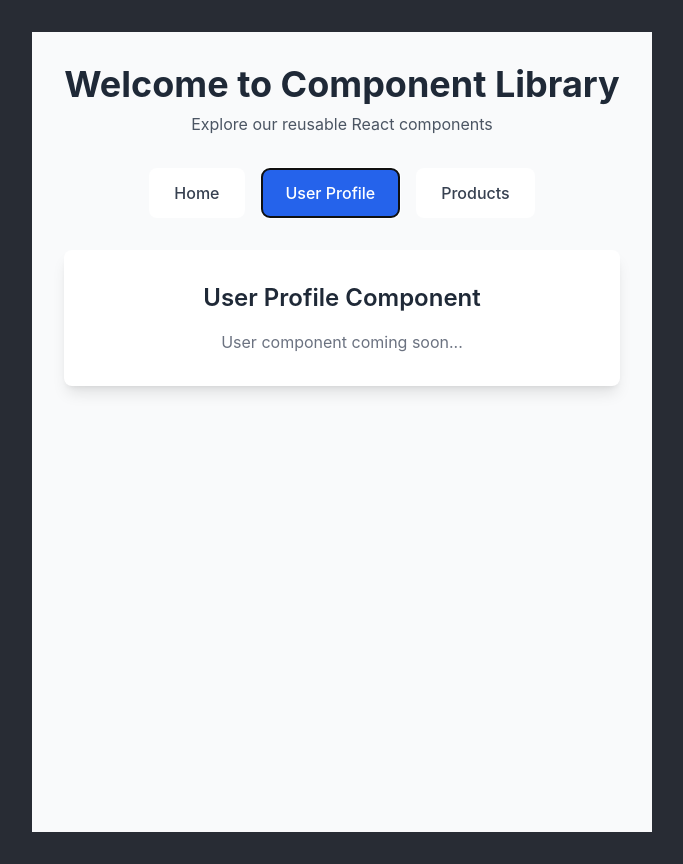
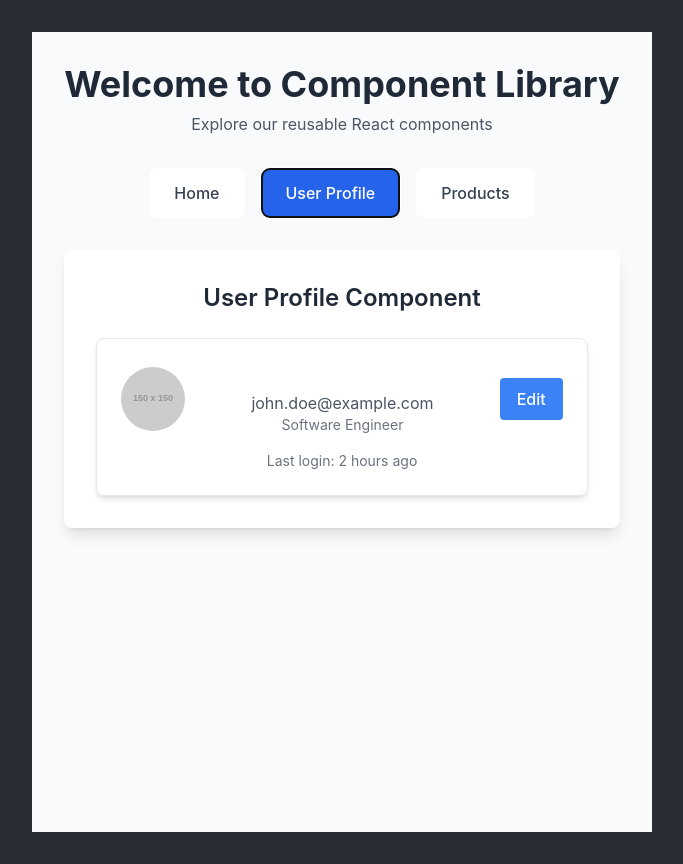
Before and after one commit to ervinbani/component-library, a React (Vite) app: page / in a window 1280 px wide. Both pictures are taken after a click on the button "User Profile". Shown: the whole page, without its empty margins (298-981 px from the left). Built offline with nearby package versions, Linux system fonts and the light colour scheme.

Commit message:
Enhance App component with UserProfileCard and ProductDisplay, adding alert functionality for user and product actions

```diff
--- a/src/App.tsx
+++ b/src/App.tsx
@@ -1,10 +1,34 @@
 import { useState } from "react";
 import "./App.css";
+import { UserProfileCard } from "./components/UserProfileCard/UserProfileCard";
+import { ProductDisplay } from "./components/ProductDisplay/ProductDisplay";
+import { AlertBox } from "./components/AlertBox/AlertBox";
+import type { User, Product } from "./types/index";
 
 type View = "home" | "user" | "product";
 
 function App() {
   const [currentView, setCurrentView] = useState<View>("home");
+  const [showUserAlert, setShowUserAlert] = useState(false);
+  const [showProductAlert, setShowProductAlert] = useState(false);
+
+  // Sample data
+  const user: User = {
+    id: "1",
+    name: "John Doe",
+    email: "john.doe@example.com",
+    role: "Software Engineer",
+    avatarUrl: "https://via.placeholder.com/150",
+  };
+
+  const product: Product = {
+    id: "1",
+    name: "Wireless Headphones",
+    price: 199.99,
+    description: "High-quality wireless headphones with noise cancellation.",
+    imageUrl: "https://via.placeholder.com/400x300",
+    inStock: true,
+  };
 
   return (
     <div className="min-h-screen bg-gray-50 p-8">
@@ -69,21 +93,71 @@ function App() {
 
           {currentView === "user" && (
             <div>
-              <h2 className="text-2xl font-semibold text-gray-800 mb-4">
+              <h2 className="text-2xl font-semibold text-gray-800 mb-6">
                 User Profile Component
               </h2>
-              {/* User component will be added in next step */}
-              <p className="text-gray-500">User component coming soon...</p>
+
+              {showUserAlert && (
+                <div className="mb-6">
+                  <AlertBox
+                    type="success"
+                    message="User profile updated successfully!"
+                    onClose={() => setShowUserAlert(false)}
+                  >
+                    <p className="text-sm mt-2">All changes have been saved.</p>
+                  </AlertBox>
+                </div>
+              )}
+
+              <UserProfileCard
+                user={user}
+                showEmail={true}
+                showRole={true}
+                onEdit={(userId) => {
+                  setShowUserAlert(true);
+                  alert(`Editing user ${userId}`);
+                }}
+              >
+                <div className="text-sm text-gray-500">
+                  Last login: 2 hours ago
+                </div>
+              </UserProfileCard>
             </div>
           )}
 
           {currentView === "product" && (
             <div>
-              <h2 className="text-2xl font-semibold text-gray-800 mb-4">
+              <h2 className="text-2xl font-semibold text-gray-800 mb-6">
                 Product Display Component
               </h2>
-              {/* Product component will be added in next step */}
-              <p className="text-gray-500">Product component coming soon...</p>
+
+              {showProductAlert && (
+                <div className="mb-6">
+                  <AlertBox
+                    type="success"
+                    message="Product added to cart successfully!"
+                    onClose={() => setShowProductAlert(false)}
+                  >
+                    <p className="text-sm mt-2">
+                      Continue shopping or proceed to checkout.
+                    </p>
+                  </AlertBox>
+                </div>
+              )}
+
+              <ProductDisplay
+                product={product}
+                showDescription={true}
+                showStockStatus={true}
+                onAddToCart={(productId) => {
+                  setShowProductAlert(true);
+                  alert(`Added product ${productId} to cart`);
+                }}
+              >
+                <div className="text-sm text-gray-500">
+                  Free shipping available
+                </div>
+              </ProductDisplay>
             </div>
           )}
         </main>
```
